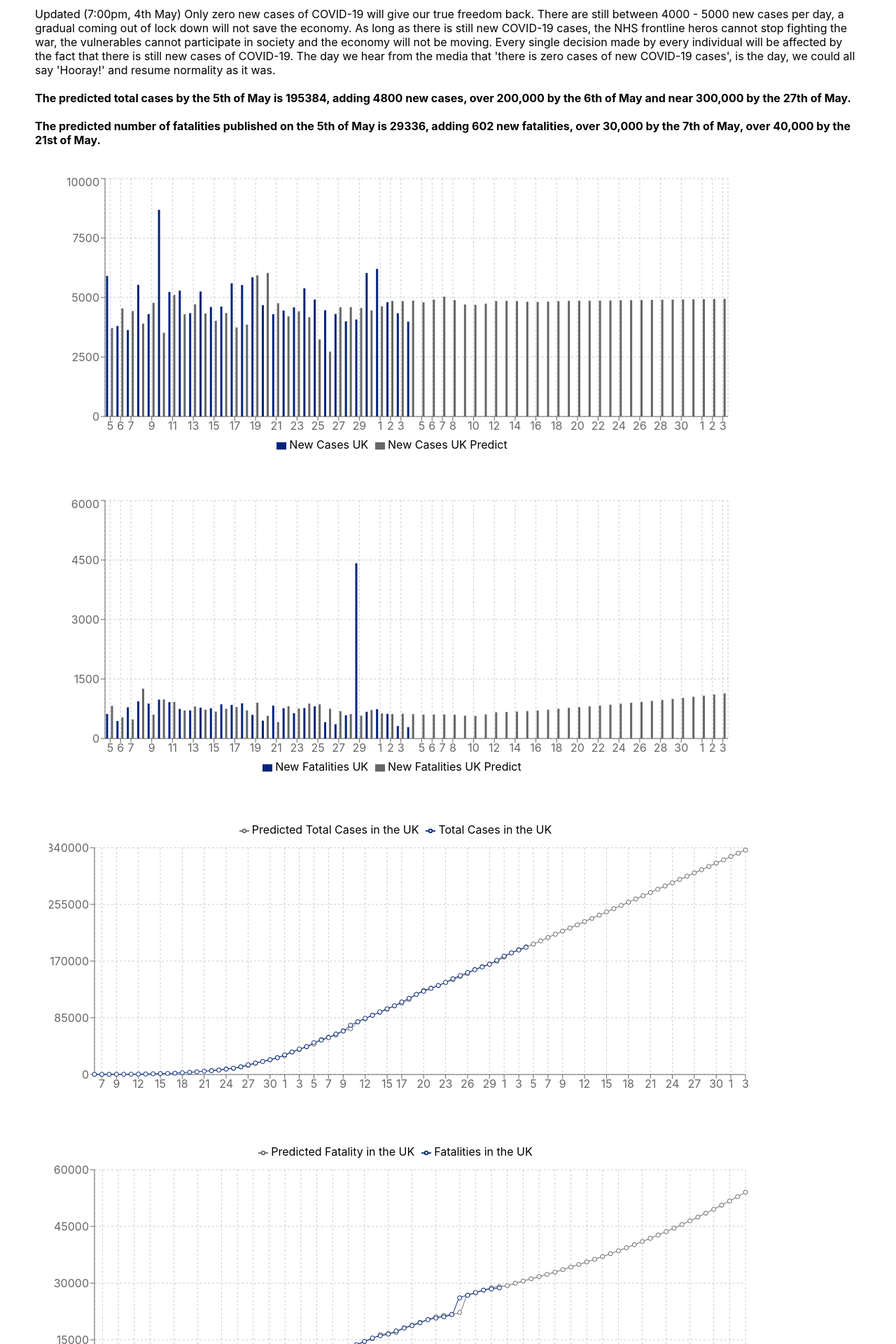
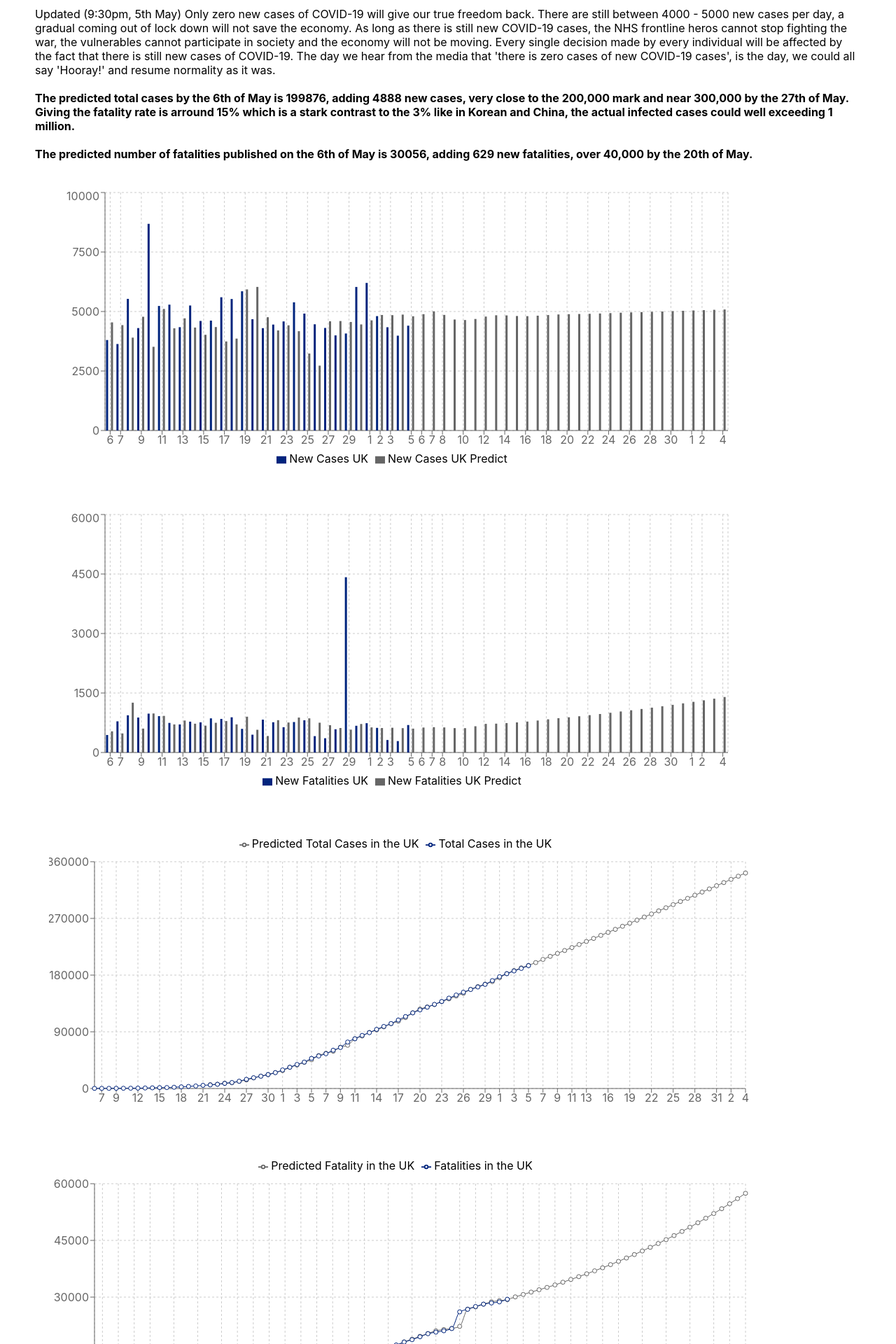
Before and after one commit to linamm/coronachart, a React (Create React App) app in the folder coronachart/: page / in a window 1280 px wide. Shown: the part 140-2060 px from the top of the page at 70% size. Built offline with nearby package versions, Linux system fonts and the light colour scheme.

Commit message:
update data and comments

```diff
--- a/coronachart/src/App.js
+++ b/coronachart/src/App.js
@@ -91,17 +91,17 @@ function App() {
       </div>
 
       <div style={styles.paragraph}>
-        Updated (7:00pm, 4th May)
+        Updated (9:30pm, 5th May)
         Only zero new cases of COVID-19 will give our true freedom back. There are still between 4000 - 5000 new cases per day, a gradual coming out of lock down will not save the economy. As long as there is still new COVID-19 cases, the NHS frontline heros cannot stop fighting the war, the vulnerables cannot participate in society and the economy will not be moving. Every single decision made by every individual will be affected by the fact that there is still new cases of COVID-19. The day we hear from the media that 'there is zero cases of new COVID-19 cases', is the day, we could all say 'Hooray!' and resume normality as it was.
       </div>
       <div style={styles.paragraph}>
         <b>
-          The predicted total cases by the 5th of May is 195384, adding 4800 new cases, over 200,000 by the 6th of May and near 300,000 by the 27th of May.
+          The predicted total cases by the 6th of May is 199876, adding 4888 new cases, very close to the 200,000 mark and near 300,000 by the 27th of May. Giving the fatality rate is arround 15% which is a stark contrast to the 3% like in Korean and China, the actual infected cases could well exceeding 1 million.
         </b>
       </div>
       <div style={styles.paragraph}>
         <b>
-          The predicted number of fatalities published on the 5th of May is 29336, adding 602 new fatalities, over 30,000 by the 7th of May, over 40,000 by the 21st of May.
+          The predicted number of fatalities published on the 6th of May is 30056, adding 629 new fatalities, over 40,000 by the 20th of May.
         </b>
       </div>
 
--- a/coronachart/src/Data.js
+++ b/coronachart/src/Data.js
@@ -56,7 +56,7 @@ import { getPredictCases, getNewCases, getFatalityRates } from './Predict.js';
   {"name": "2", "it": 23227, "cn": 3189, 'uk': 28131, 'uk_predict': 28127},
   {"name": "3", "it": 23660, "cn": 3199, 'uk': 28446, 'uk_predict': 28755},
   {"name": "4", "it": 24114, "cn": 3213, 'uk': 28734, 'uk_predict': 29060},
-  {"name": "5", "it": 24648, "cn": 3226},
+  {"name": "5", "it": 24648, "cn": 3226, 'uk': 29427, 'uk_predict': 29336},
 ];
 
 const raw_total_cases = [
@@ -119,13 +119,16 @@ const raw_total_cases = [
   {"name": "1", "it": 178972, "cn": 80860, 'uk': 177454, 'uk_predict': 175882},
   {"name": "2", "it": 181228, "cn": 80881, 'uk': 182260, 'uk_predict': 182308},
   {"name": "3", "it": 183957, "cn": 80894, 'uk': 186599, 'uk_predict': 187107},
-  {"name": "4", "uk": 190584, "uk_predict": 191469}
+  {"name": "4", "uk": 190584, "uk_predict": 191469},
+  {"name": "5", "uk": 194990, "uk_predict": 195384},
+
+
 ];
 
 export const numberOfDaysInTheFuture = 30;
 export const totalCaseStartDay = 6;
 export const fatalityCaseStartDay = 14;
-export const Today = 31 + 30 + 4; // 31 days in March + days in April + days in May
+export const Today = 31 + 30 + 5; // 31 days in March + days in April + days in May
 export const TodayTotalIndex = Today - totalCaseStartDay;
 export const TodayFatalityIndex = Today - fatalityCaseStartDay;
 const totalCases = getPredictCases(raw_total_cases, TodayTotalIndex, numberOfDaysInTheFuture);
--- a/coronachart/src/Predict.js
+++ b/coronachart/src/Predict.js
@@ -52,7 +52,7 @@ export const getPredictCasesItalyTrend = (cases, point_latest) => {
 
 const getCase = (cases, index, point_latest) => {
   let number = (index > point_latest) ? cases[index].uk_predict : cases[index].uk;
-  const day_from_spike = 5;
+  const day_from_spike = 6;
  // Tempory fix due to the goverment changes way of counting number of fatalites on the 29th April.
  // The predicted number was 22254 and the actual number reported was 26097.
  // Therefore add the same amount of extra number on the previous days to get the actual increase per day.
```
